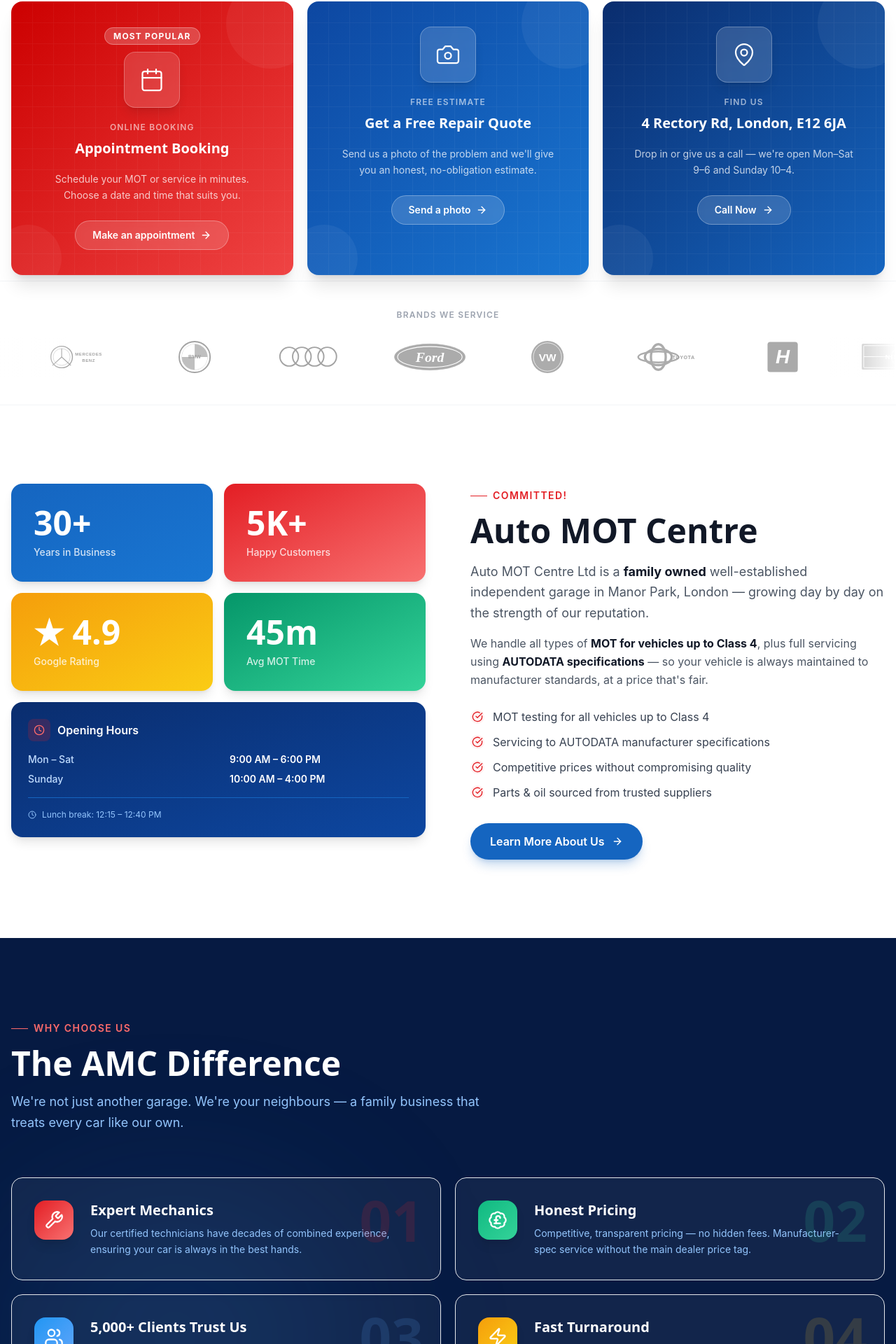
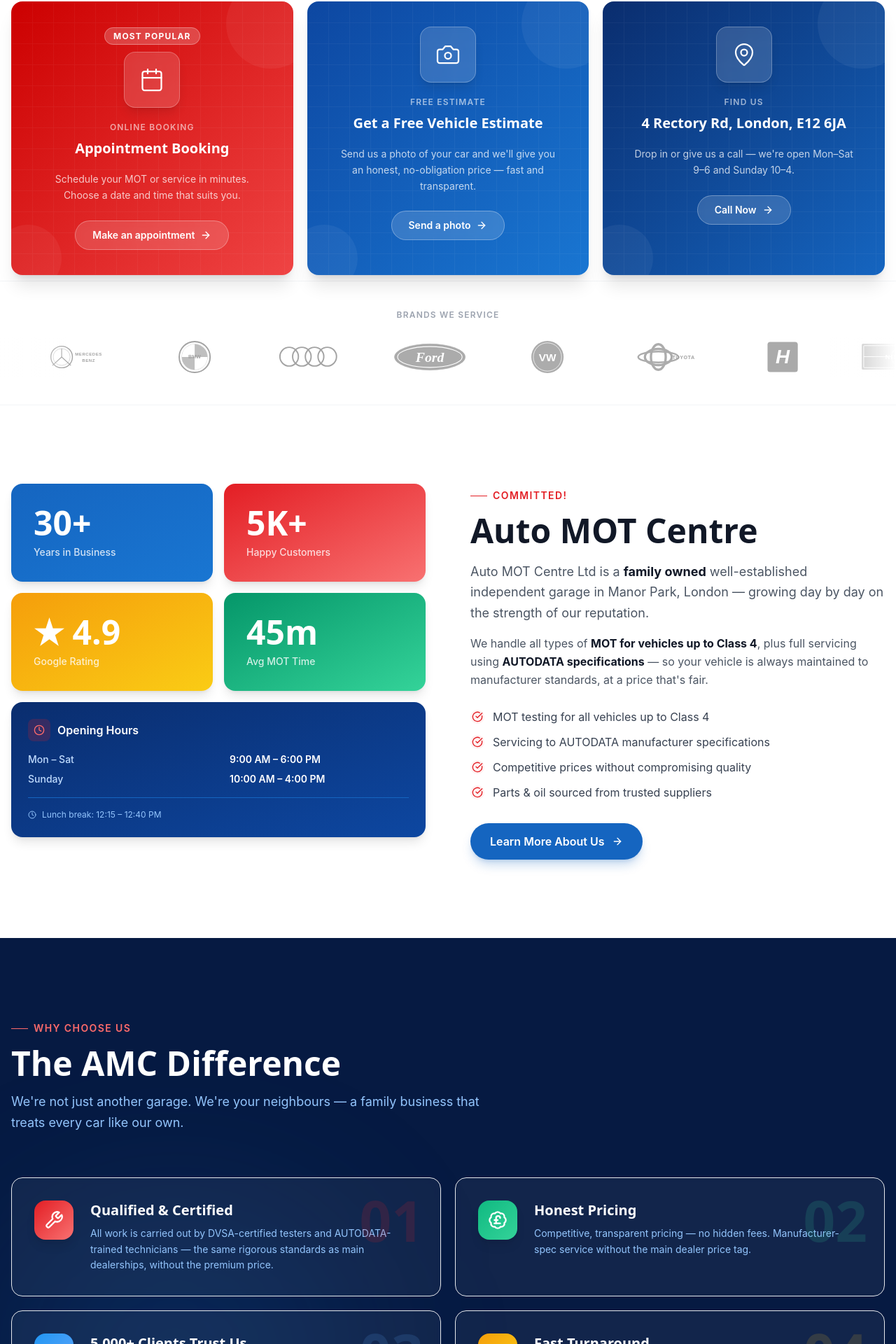
Before and after one commit to bashir0609/amc, a Next.js app: page / in a window 1280 px wide. Shown: the part 952-2872 px from the top of the page at 70% size. Built offline with nearby package versions, Linux system fonts and the light colour scheme.

Commit message:
feat: AI readiness - llms.txt, agent-card.json, sentiment fix, embedding fix

```diff
--- a/components/QuickActions.tsx
+++ b/components/QuickActions.tsx
@@ -17,8 +17,8 @@ export default function QuickActions() {
     {
       icon: Camera,
       eyebrow: "Free Estimate",
-      title: "Get a Free Repair Quote",
-      description: "Send us a photo of the problem and we'll give you an honest, no-obligation estimate.",
+      title: "Get a Free Vehicle Estimate",
+      description: "Send us a photo of your car and we'll give you an honest, no-obligation price — fast and transparent.",
       link: "/contact-us",
       linkText: "Send a photo",
       gradient: "from-primary-800 to-primary-600",
--- a/components/WhyChooseUs.tsx
+++ b/components/WhyChooseUs.tsx
@@ -5,9 +5,9 @@ export default function WhyChooseUs() {
     {
       icon: Wrench,
       number: "01",
-      title: "Expert Mechanics",
+      title: "Qualified & Certified",
       description:
-        "Our certified technicians have decades of combined experience, ensuring your car is always in the best hands.",
+        "All work is carried out by DVSA-certified testers and AUTODATA-trained technicians — the same rigorous standards as main dealerships, without the premium price.",
       iconGradient: "from-accent-500 to-red-400",
       numberColor: "text-accent-500/15",
       border: "hover:border-accent-500/30",
```
Also changed, not shown: public/.well-known/agent-card.json (added), public/llms.txt (added).
